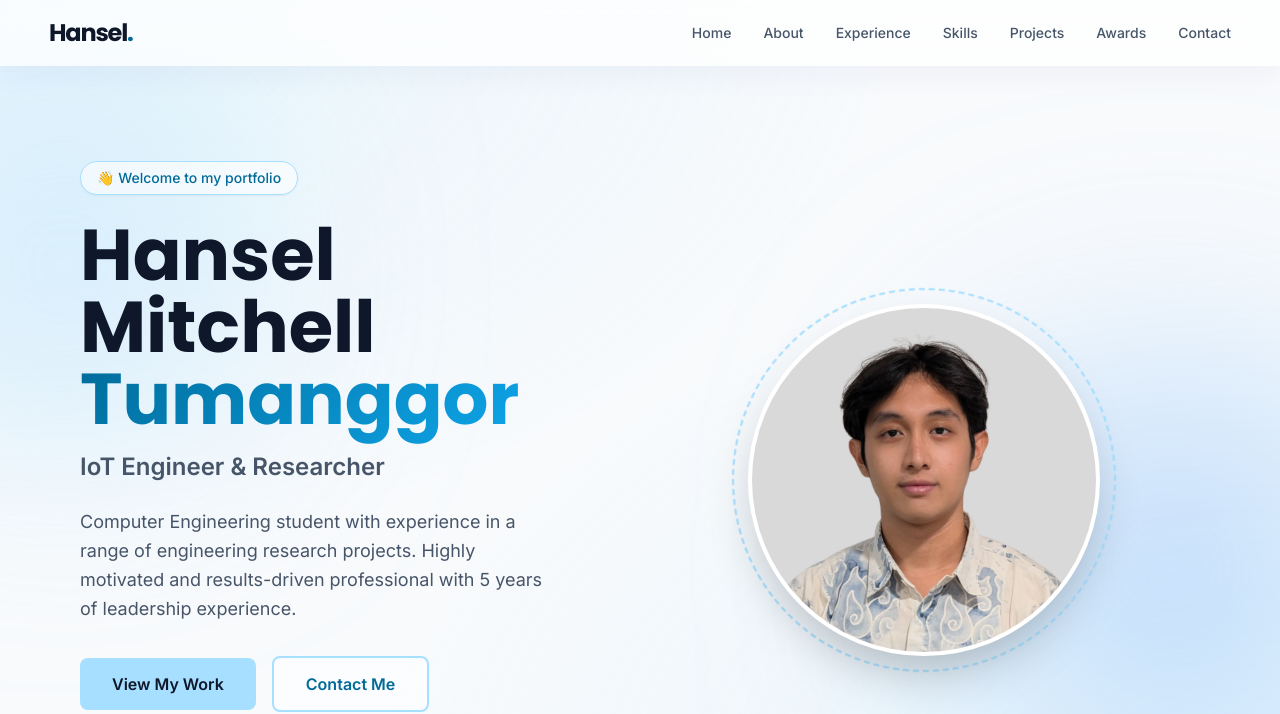
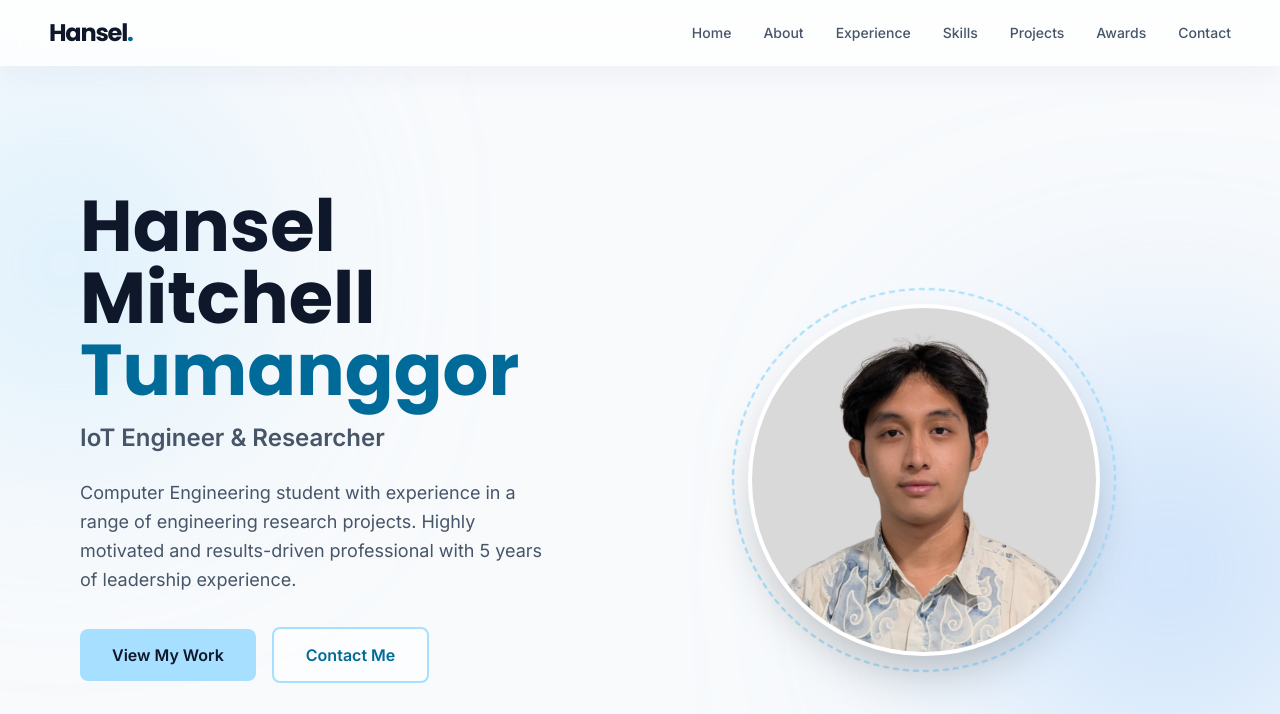
Before and after one commit to HanselMitchell/my-portfolio, a plain HTML site: page index.html in a window 1280 px wide. Shown: the top 714 px of the page. Drawn offline with nearby package versions, Linux system fonts and the light colour scheme.

```diff
--- a/index.html
+++ b/index.html
@@ -44,9 +44,7 @@
     <style>
         body {
             background-color: #f8fafc;
-            background-image:
-                radial-gradient(at 0% 0%, hsla(200, 100%, 82%, 0.2) 0px, transparent 50%),
-                radial-gradient(at 100% 100%, hsla(200, 100%, 82%, 0.2) 0px, transparent 50%);
+            background-image: none;
             background-attachment: fixed;
         }
 
@@ -60,10 +58,7 @@
         }
 
         .text-gradient {
-            background: linear-gradient(135deg, #006B99 0%, #0ea5e9 100%);
-            -webkit-background-clip: text;
-            -webkit-text-fill-color: transparent;
-            background-clip: text;
+            color: #006B99;
         }
 
         /* Hover Lift effect */
@@ -94,7 +89,7 @@
             transform: translateX(-50%);
             width: 3px;
             height: 100%;
-            background: linear-gradient(to bottom, #a6dfff, transparent);
+            background: #a6dfff;
             z-index: 0;
         }
         @media (max-width: 768px) {
@@ -176,9 +171,6 @@
 
                     <!-- Text Content -->
                     <div class="flex-1 text-center lg:text-left reveal lg:pr-10">
-                        <div class="inline-block px-4 py-1.5 mb-6 rounded-full border border-accent bg-white/60 text-accent-text font-medium text-sm shadow-sm">
-                            👋 Welcome to my portfolio
-                        </div>
                         <h1 class="font-heading text-4xl md:text-6xl lg:text-7xl font-bold leading-tight mb-4 text-slate-900">
                             Hansel Mitchell <br />
                             <span class="text-gradient">Tumanggor</span>
```
